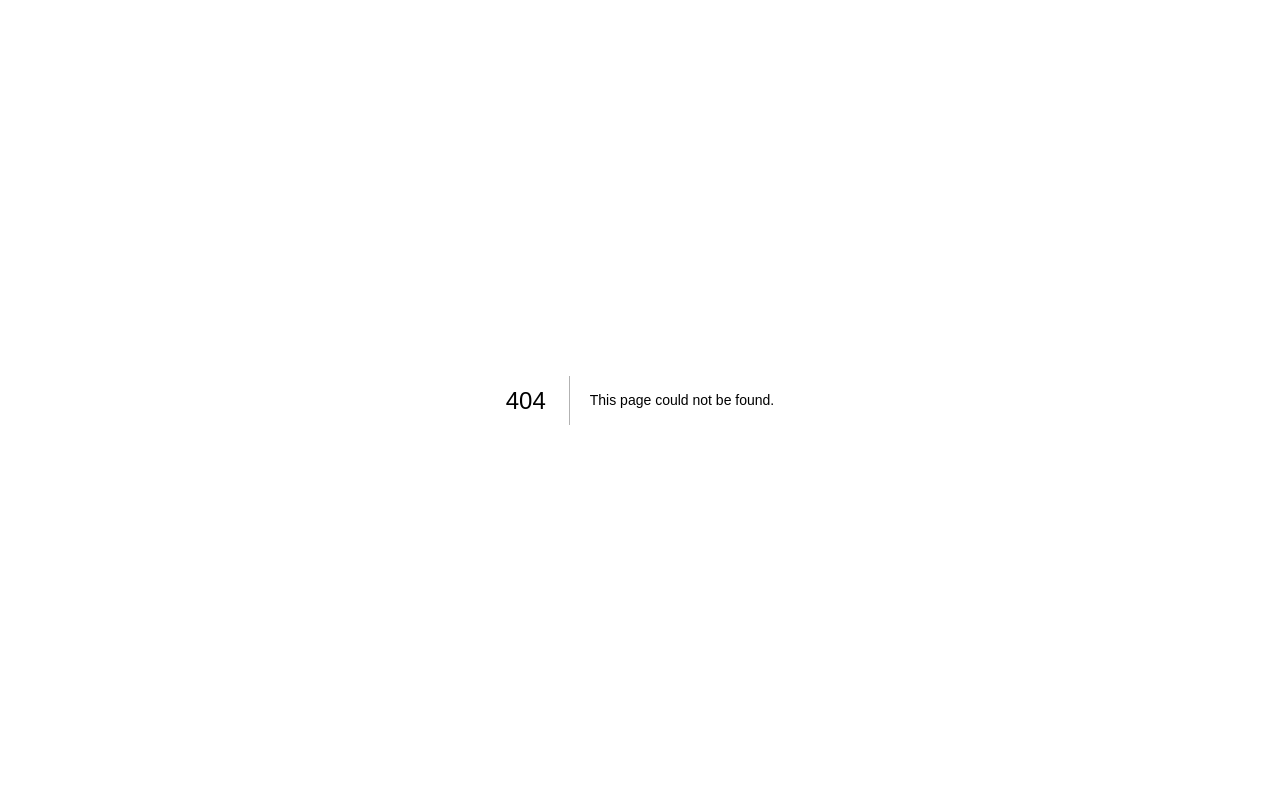
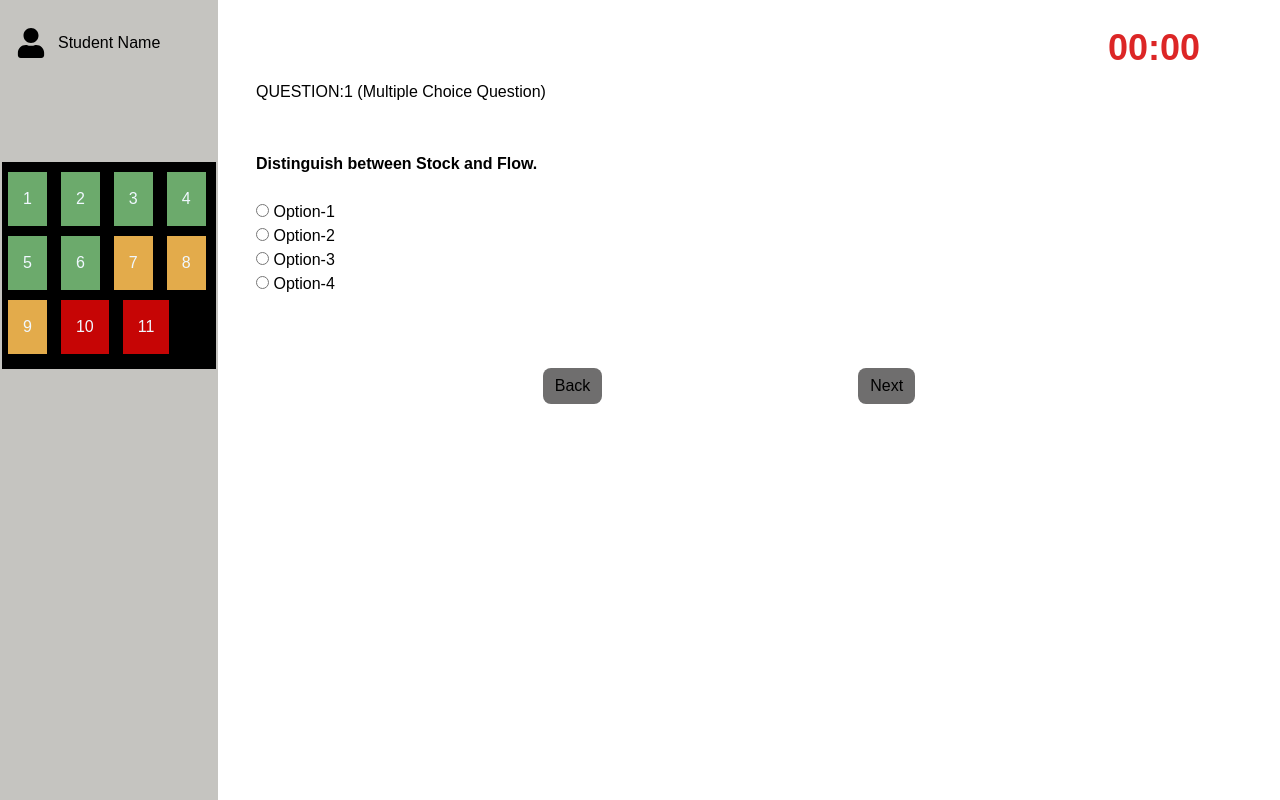
Before and after one commit to smorya-049/OEP_UI, a Next.js app: page /mcq in a window 1280 px wide. Before the commit this address had no page. Built offline with nearby package versions, Linux system fonts and the light colour scheme.

Commit message:
final mcq question screen

```diff
--- a/src/app/mcqques/mcqques.module.css
+++ b/src/app/mcq/mcq.module.css
@@ -1,9 +1,4 @@
-.question1{
-    margin-left: 19%;
-    position: absolute;
-    margin-top: -560px;
-    font-size: large;
-}
+
 .back{
     background-color: rgb(111, 110, 110);
     padding-top: 6px;
@@ -11,7 +6,7 @@
     padding-left: 12px;
     padding-right: 12px;
     border-radius: 8px;
-    margin-left: 75%;
+    margin-left: 28%;
 
 }
 .next{
@@ -21,6 +16,6 @@
         padding-left: 12px;
         padding-right: 12px;
         border-radius: 8px;
-        margin-left: 185%;
+        margin-left: 25%;
         margin-top: -8px;
 }
--- a/src/app/mcqques/page.js
+++ b/src/app/mcq/page.js
@@ -1,13 +1,13 @@
 import QuesNav from "@/components/QuesNav";
-import styles from "./mcqques.module.css";
-import React from "react";
+import styles from "./mcq.module.css";
 
-export default function mcqques(){
+export default function mcq(){
     return(
         <div>
-            <div>
-            <QuesNav/></div>
-            <div className={styles.question1}><h1>QUESTION:1 (Multiple Choice Question)</h1><br>
+            <div><QuesNav/>
+            </div>
+            <div className="float-right pt-7 text-4xl mr-20 text-red-600 font-semibold">00:00</div>
+            <div className="ml-64 pt-20"><h1>QUESTION:1 (Multiple Choice Question)</h1><br>
             </br><br></br>
             <form>
             <b>Distinguish between Stock and Flow. </b><br></br><br></br>
@@ -16,7 +16,7 @@ export default function mcqques(){
             <input type="radio" value="c" name="answer"/>  Option-3<br></br>
             <input type="radio" value="d" name="answer"/>  Option-4<br></br>
             <br></br><br></br><br></br>
-            <div className={styles.container}><button className={styles.back}>Back</button>
+            <div><button className={styles.back}>Back</button>
             <button className={styles.next}>Next</button></div>
             </form></div>
         </div>
--- a/src/components/quesnav.js
+++ b/src/components/quesnav.js
@@ -1,5 +1,5 @@
 import React from "react";
-import styles from "./quesnav.module.css";
+import styles from "./QuesNav.module.css";
 import { FaUser } from "react-icons/fa";
 
 export default function QuesNav(){
```
